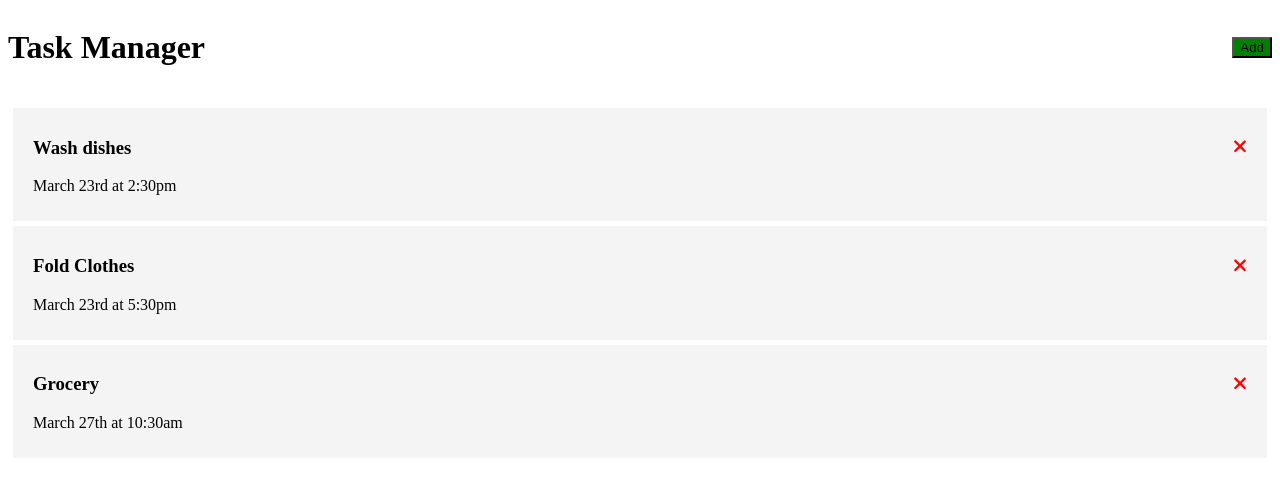
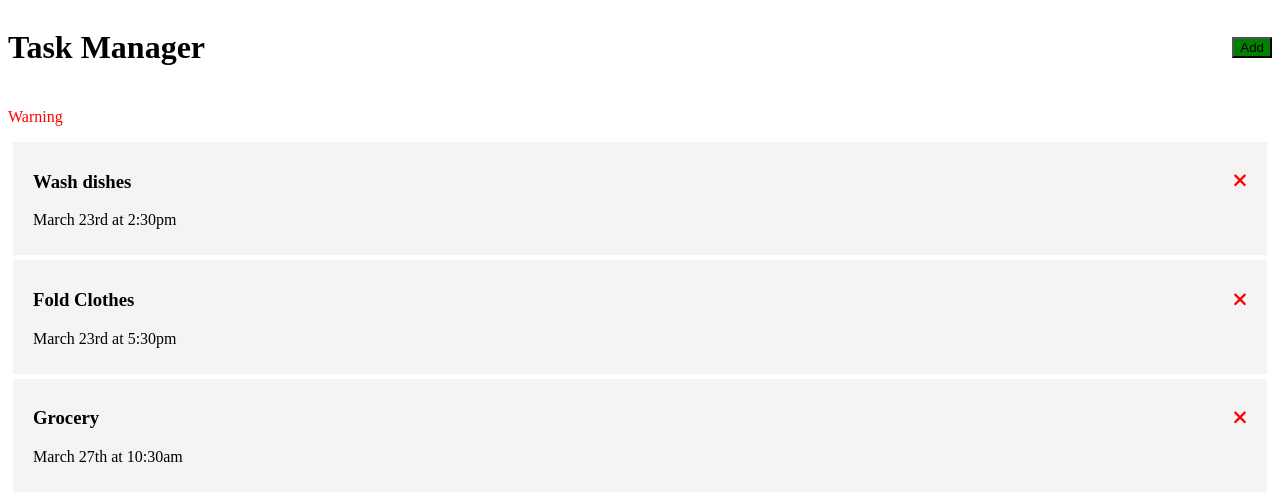
Before and after one commit to ianboyle21/angular-task-manager, an Angular app: page / in a window 1280 px wide. Shown: the top 500 px of the page. Built offline with nearby package versions, Linux system fonts and the light colour scheme.

Commit message:
adds warning component

```diff
--- a/src/app/app.component.html
+++ b/src/app/app.component.html
@@ -1,5 +1,6 @@
 <div class="container">
 
   <app-header></app-header>
+  <app-warning></app-warning>
   <app-tasks></app-tasks>
 </div>
--- a/src/app/app.module.ts
+++ b/src/app/app.module.ts
@@ -7,6 +7,7 @@ import { ButtonComponent } from './components/button/button.component';
 import { TasksComponent } from './components/tasks/tasks.component';
 import { TaskItemComponent } from './components/task-item/task-item.component';
 import { FontAwesomeModule } from '@fortawesome/angular-fontawesome';
+import { WarningComponent } from './components/warning/warning.component';
 
 @NgModule({
   declarations: [
@@ -14,7 +15,8 @@ import { FontAwesomeModule } from '@fortawesome/angular-fontawesome';
     HeaderComponent,
     ButtonComponent,
     TasksComponent,
-    TaskItemComponent
+    TaskItemComponent,
+    WarningComponent
   ],
   imports: [
     BrowserModule,
--- /dev/null
+++ b/src/app/components/warning/warning.component.css
@@ -0,0 +1,3 @@
+p {
+    color: red;
+}
--- /dev/null
+++ b/src/app/components/warning/warning.component.html
@@ -0,0 +1 @@
+<p>{{warningSign}}</p>
--- /dev/null
+++ b/src/app/components/warning/warning.component.ts
@@ -0,0 +1,15 @@
+import { Component, OnInit } from '@angular/core';
+
+@Component({
+  selector: 'app-warning',
+  templateUrl: './warning.component.html',
+  styleUrls: ['./warning.component.css']
+})
+export class WarningComponent implements OnInit {
+  warningSign: string = "Warning"
+  constructor() { }
+
+  ngOnInit(): void {
+  }
+
+}
```
Also changed, not shown: 1 other file (tests, documents, lock files or other folders).
